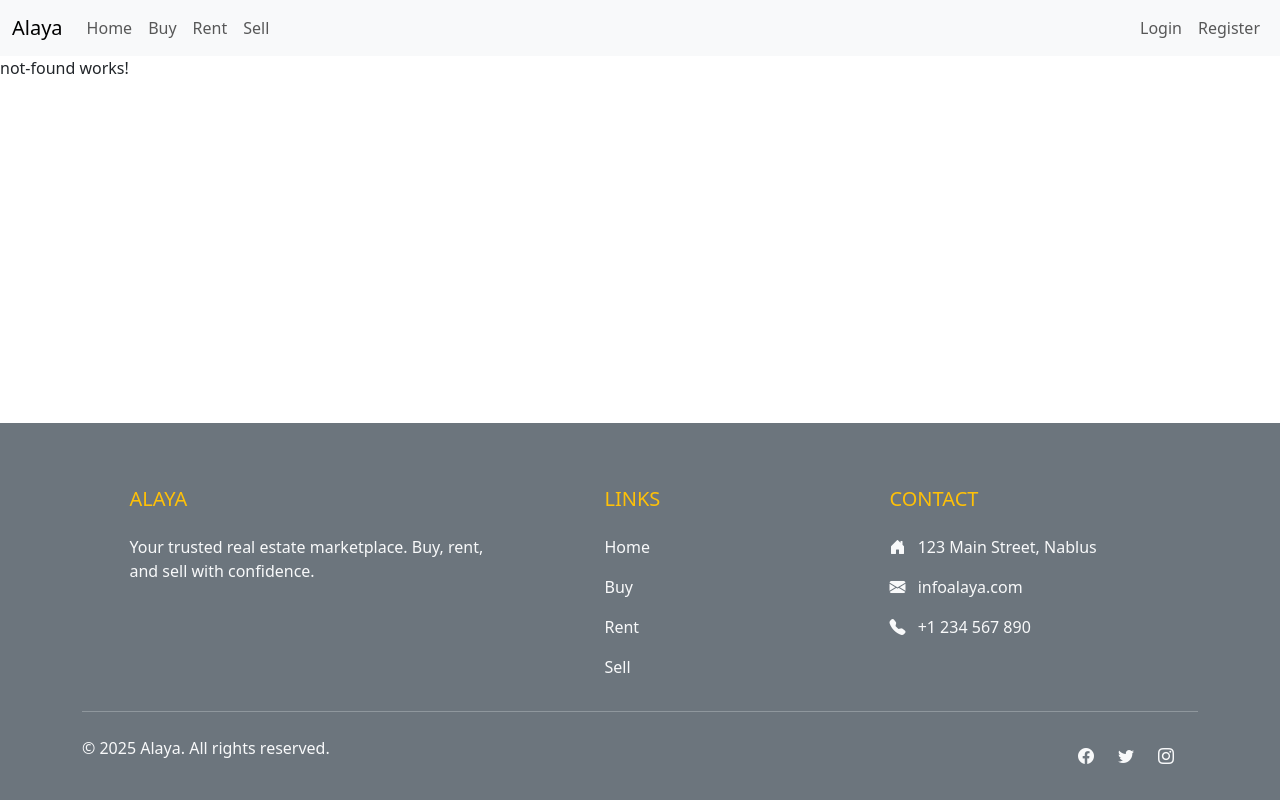
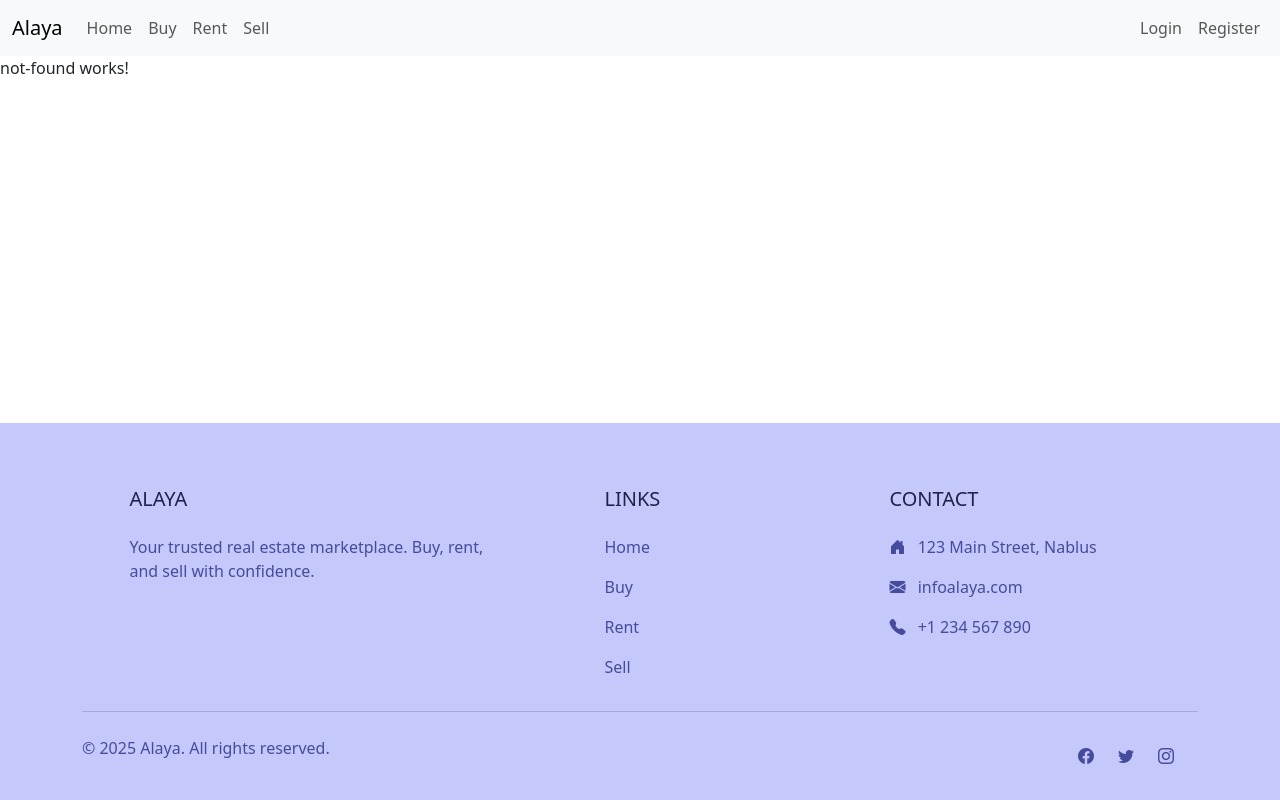
Before and after one commit to AlaaOdeh0/real-estate-marketplace-platform, an Angular app: page / in a window 1280 px wide. Built offline with nearby package versions, Linux system fonts and the light colour scheme.

Commit message:
enhance footer design and add routing for Home, Sell, Rent, and Buy links

```diff
--- a/src/app/app.routes.ts
+++ b/src/app/app.routes.ts
@@ -4,7 +4,7 @@ import { LoginComponent } from './login/login.component';
 import { NotFoundComponent } from './not-found/not-found.component';
 
 export const routes: Routes = [
-    {path: "Home", component: HomeComponent},
-     {path: "Login", component: LoginComponent},
-    {path:"**", component: NotFoundComponent}
+    { path: "Home", component: HomeComponent },
+    { path: "Login", component: LoginComponent },
+    { path: "**", component: NotFoundComponent }
 ];
--- a/src/app/footer/footer.component.css
+++ b/src/app/footer/footer.component.css
@@ -0,0 +1,39 @@
+.back {
+    background-color: #c5c8fa;
+}
+
+i,
+p {
+    color: #474b9e;
+}
+
+.text-light {
+    color: #474b9e !important;
+  }
+
+  .footer-link {
+    color: #ffffff;
+    text-decoration: none;
+    transition: color 0.6s ease, text-shadow 0.6s ease;
+  }
+
+  .footer-link:hover {
+    color: #ba8bf4; /* Gold color */
+    text-shadow: 20px 20px 20px #e347e0;
+  }
+
+
+  @keyframes fadeInUp {
+  0% {
+    opacity: 0;
+    transform: translateY(30px);
+  }
+  100% {
+    opacity: 1;
+    transform: translateY(0);
+  }
+}
+
+footer {
+  animation: fadeInUp 1s ease-out;
+}
--- a/src/app/footer/footer.component.html
+++ b/src/app/footer/footer.component.html
@@ -1,22 +1,22 @@
-<footer class="bg-secondary text-light pt-5 pb-4">
+<footer class="back  text-light pt-5 pb-4">
     <div class="container text-md-left">
       <div class="row text-md-left">
         <div class="col-md-4 col-lg-4 col-xl-4 mx-auto mt-3">
-          <h5 class="text-uppercase mb-4 font-weight-bold text-warning">Alaya</h5>
+          <h5 class="text-uppercase mb-4 font-weight-bold " style="color: #20224a;">Alaya</h5>
           <p>Your trusted real estate marketplace. Buy, rent, and sell with confidence.</p>
         </div>
 
         <div class="col-md-2 col-lg-2 col-xl-2 mx-auto mt-3">
-          <h5 class="text-uppercase mb-4 font-weight-bold text-warning">Links</h5>
-          <p><a href="#" class="text-light text-decoration-none">Home</a></p>
-          <p><a href="#" class="text-light text-decoration-none">Buy</a></p>
-          <p><a href="#" class="text-light text-decoration-none">Rent</a></p>
-          <p><a href="#" class="text-light text-decoration-none">Sell</a></p>
+          <h5 class="text-uppercase mb-4 font-weight-bold" style="color: #20224a;">Links</h5>
+          <p><a [routerLink]="'/Home'" class="text-light footer-link">Home</a></p>
+          <p><a [routerLink]="'/Buy'" class="text-light footer-link">Buy</a></p>
+          <p><a [routerLink]="'/Rent'" class="text-light footer-link">Rent</a></p>
+          <p><a [routerLink]="'/Sell'" class="text-light footer-link">Sell</a></p>
         </div>
 
         <div class="col-md-4 col-lg-3 col-xl-3 mx-auto mt-3">
-          <h5 class="text-uppercase mb-4 font-weight-bold text-warning">Contact</h5>
-          <p><i class="bi bi-house-door-fill me-2"></i> 123 Main Street, Nablus</p>
+          <h5 class="text-uppercase mb-4 font-weight-bold " style="color: #20224a;">Contact</h5>
+          <p><i class="bi bi-house-door-fill me-2"></i > 123 Main Street, Nablus</p>
           <p><i class="bi bi-envelope-fill me-2"></i> infoalaya.com</p>
           <p><i class="bi bi-telephone-fill me-2"></i> +1 234 567 890</p>
         </div>
--- a/src/app/footer/footer.component.ts
+++ b/src/app/footer/footer.component.ts
@@ -1,10 +1,11 @@
 import { Component } from '@angular/core';
 import { CommonModule } from '@angular/common';
+import { RouterLink } from '@angular/router';
 
 @Component({
   selector: 'app-footer',
   standalone: true,
-  imports: [CommonModule],
+  imports: [CommonModule, RouterLink],
   templateUrl: './footer.component.html',
   styleUrl: './footer.component.css'
 })
```
